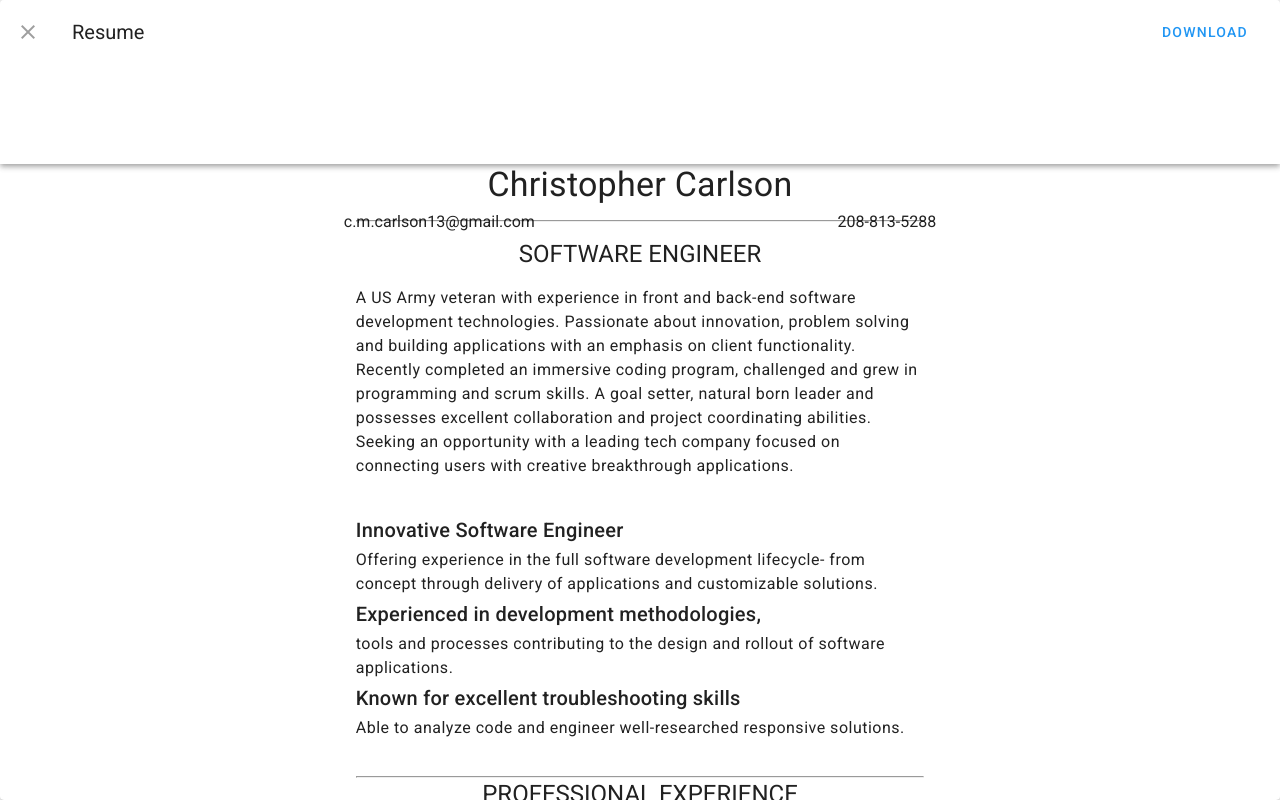
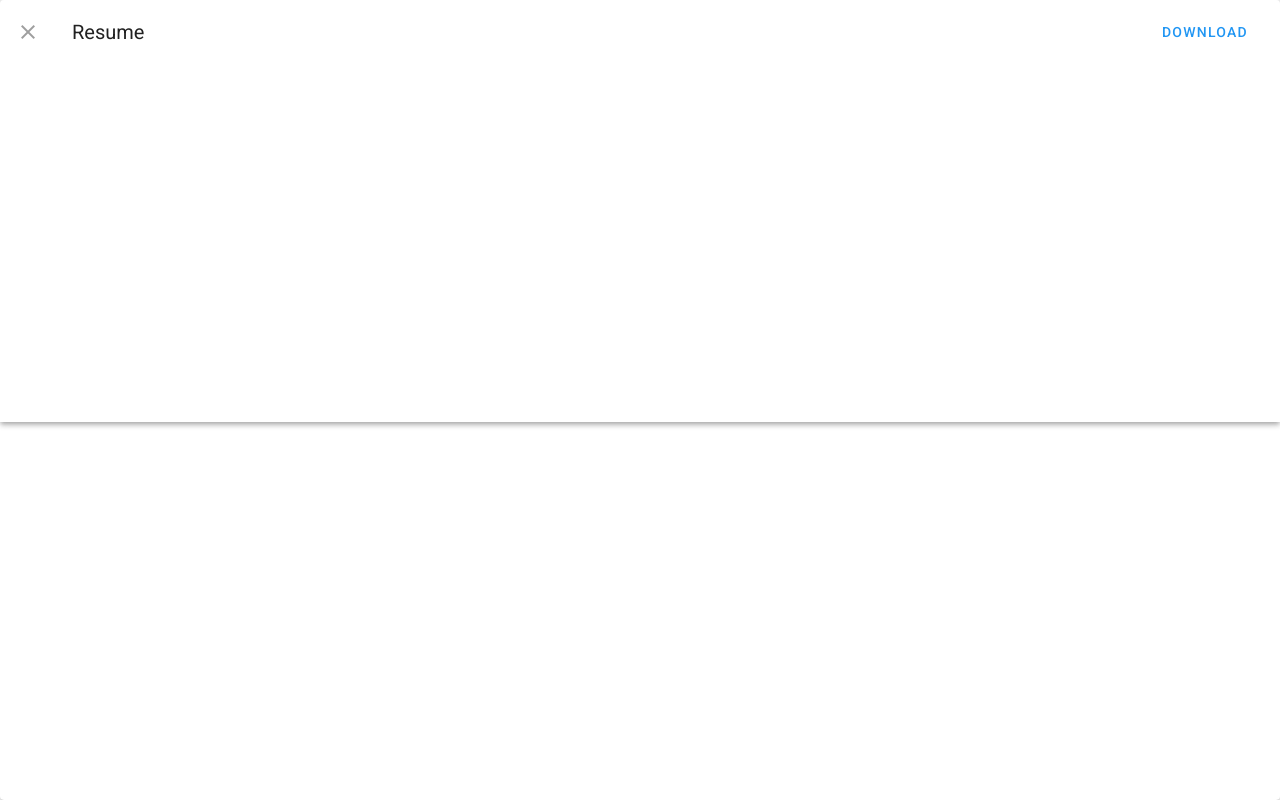
Before and after one commit to ChristopherMCarlson/updatedLandingPage, a Vue app: page / in a window 1280 px wide. Both pictures are taken after a click on the button 738 px from the left and 428 px from the top of the page. Built offline with nearby package versions, Linux system fonts and the light colour scheme.

Commit message:
scrolling is working

```diff
--- a/src/components/HomeComponent.vue
+++ b/src/components/HomeComponent.vue
@@ -68,7 +68,8 @@
         </v-row>
       </v-col>
     </v-row>
-    <v-dialog v-model="resumeDialog" fullscreen hide-overlay transition="dialog-bottom-transition" scrollable>
+    <v-row justify="center">
+      <v-dialog v-model="resumeDialog" fullscreen hide-overlay="true" transition="dialog-bottom-transition" scrollable="true">
         <v-card>
           <v-toolbar>
             <v-btn icon dark @click="resumeDialog = false">
@@ -80,11 +81,12 @@
               <v-btn color="blue" text @click="resumeDialog = false">Download</v-btn>
             </v-toolbar-items>
           </v-toolbar>
-        <v-row class='mx-0'>
-          <Resume/>
-        </v-row>
+          <v-card-text>
+
+          </v-card-text>
         </v-card>
       </v-dialog>
+    </v-row>
     <v-dialog v-model="dialog" fullscreen hide-overlay transition="dialog-bottom-transition">
       <v-card>
         <v-toolbar>
```
Lines whose indentation alone changed are shown as unchanged.
